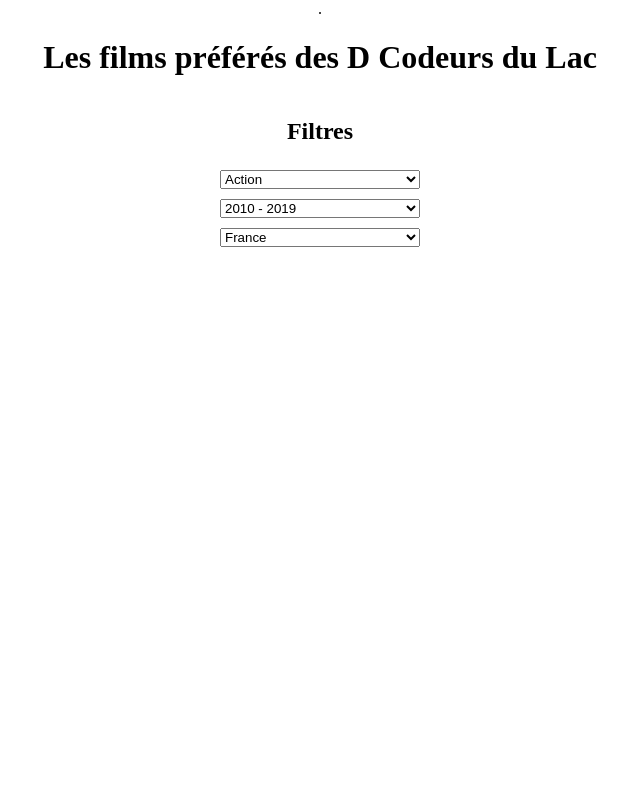
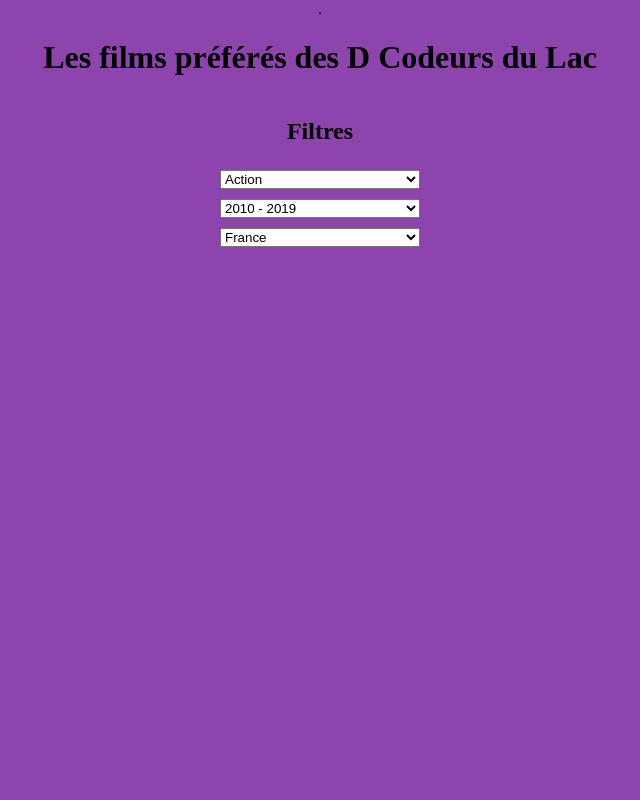
Before and after one commit to dclonyx/BDD-films, a PHP site: page / in a window 1280 px wide. Shown: the whole page, without its empty margins (320-960 px from the left). Run offline with PHP 8.4, Linux system fonts and the light colour scheme.

Commit message:
ajout fichier asi

```diff
--- a/css/style.css
+++ b/css/style.css
@@ -14,6 +14,7 @@ body{
     width: 100%;
     height: 100%;
     text-align: center;
+    background-color: #8e44ad;
 }
 
 h1{
```
Also changed, not shown: 1 other file.
